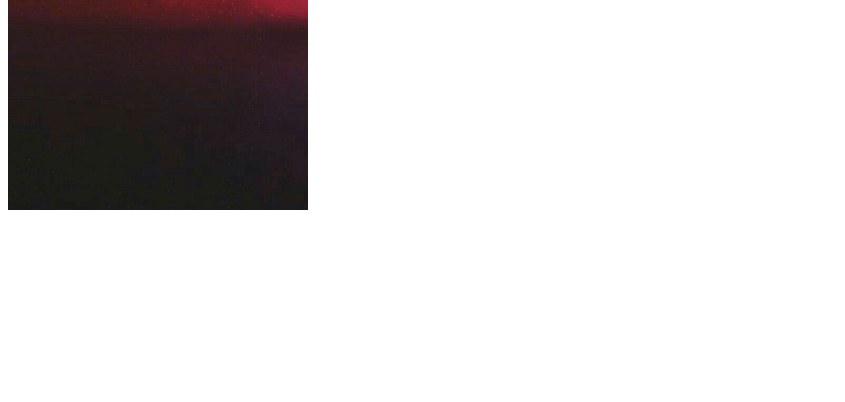
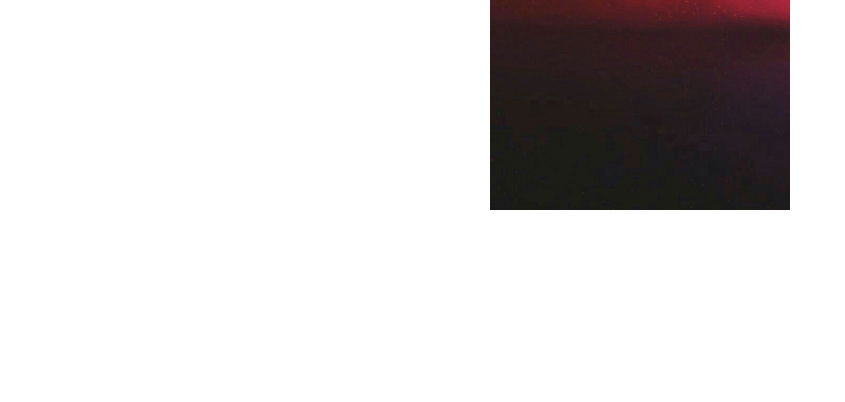
Before and after one commit to TheBreasy/2imd-webtechadvanced-portfolio, a plain HTML site: page lab4 - weather & location ad/index.html in a window 1280 px wide. Shown: the part 398-800 px from the top of the page, without its empty margins (0-845 px from the left). Drawn offline with Linux system fonts and the light colour scheme.

Commit message:
modified css

```diff
--- a/lab4 - weather & location ad/main.css
+++ b/lab4 - weather & location ad/main.css
@@ -7,9 +7,12 @@ body {
     align-items: center;
     width: 300px;
     height: 600px;
+    margin-left: auto;
+    margin-right: auto;
     text-align: center;
     background-image: url("marvel-background.jpeg");
     background-size: cover;
+    background-position: center;
     background-repeat: no-repeat;
 }
 
```
